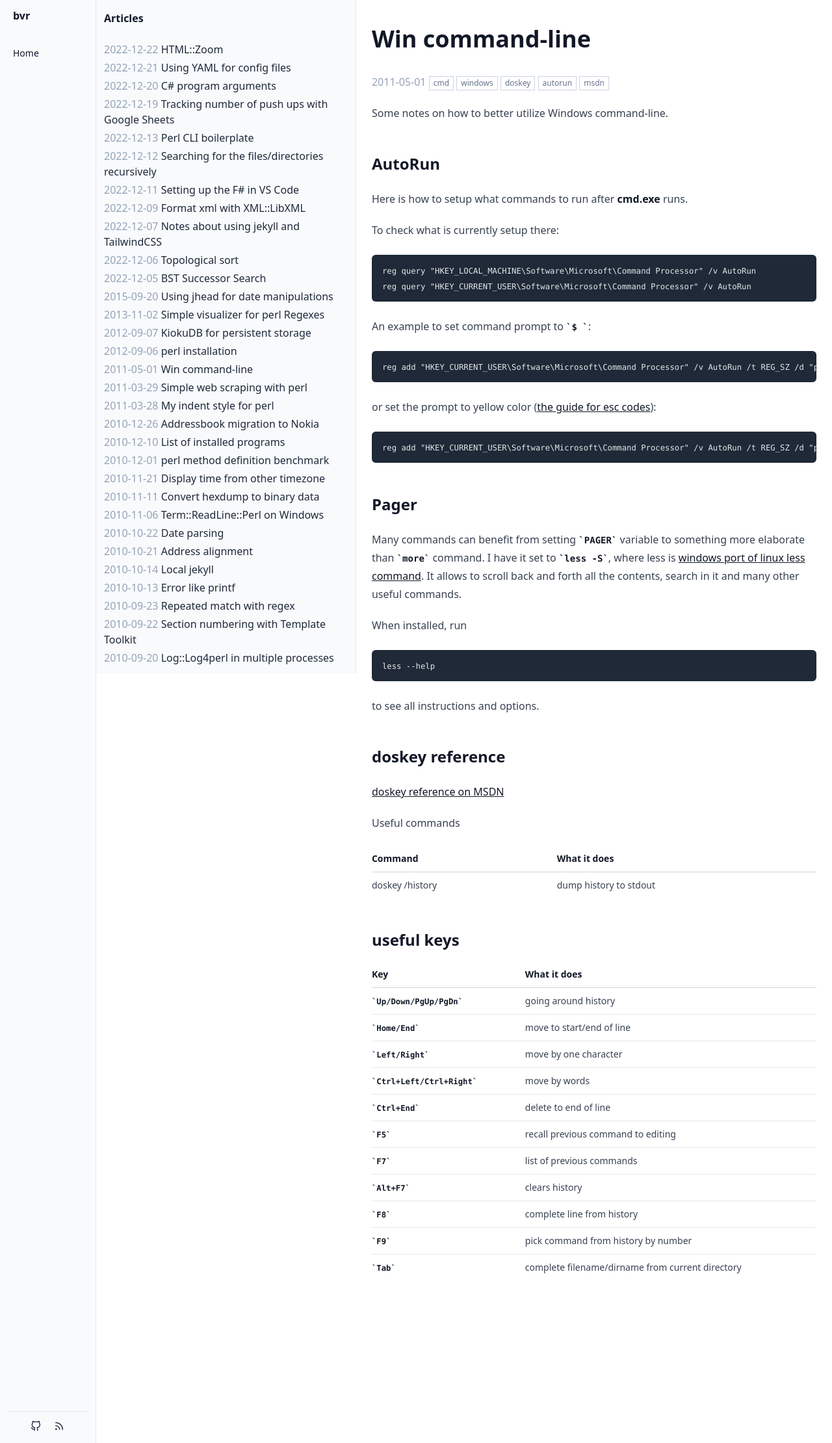
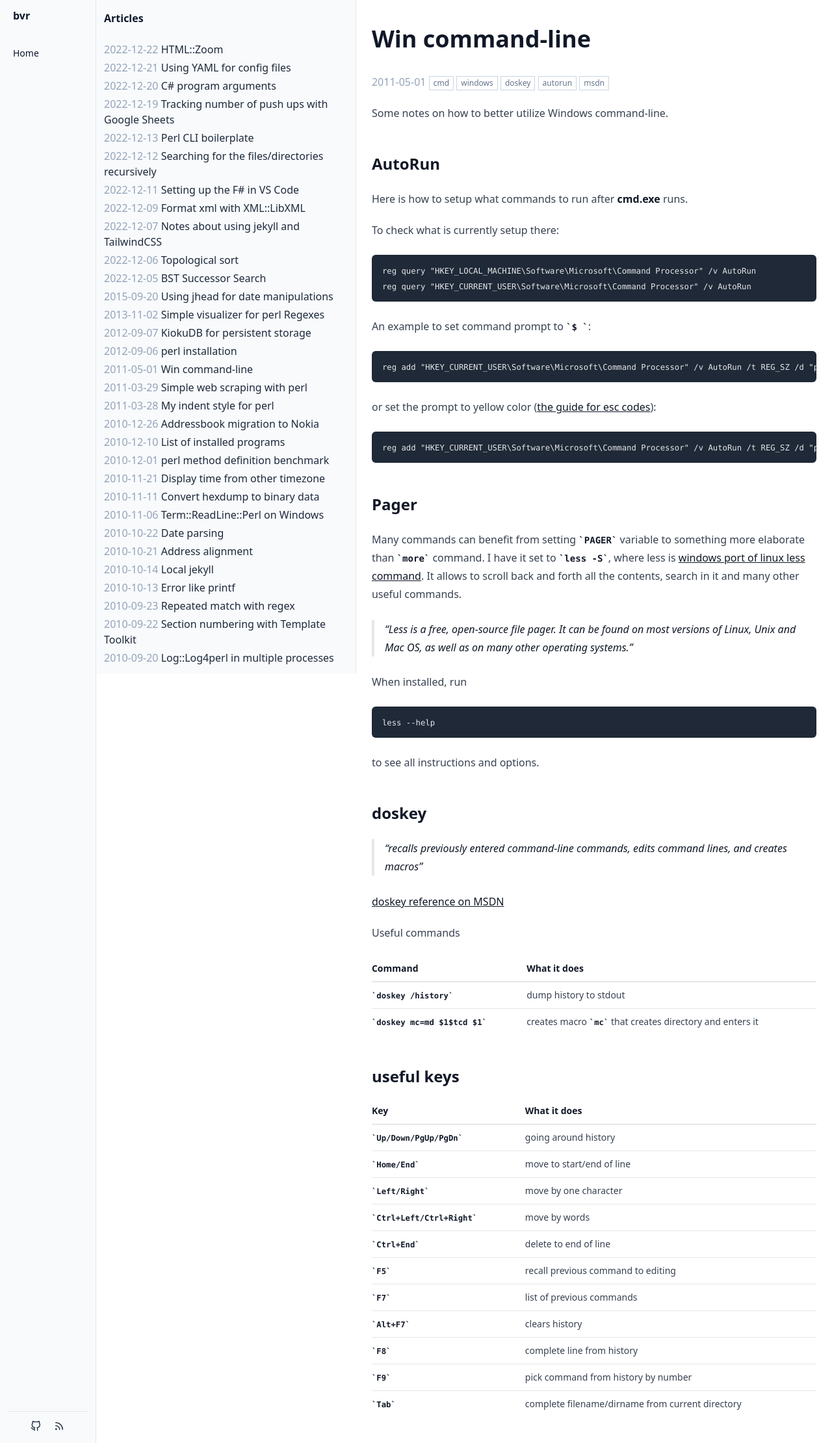
Before and after one commit to bvr/bvr.github.io, a Jekyll site: the page built from _posts/2011-05-01-doskey.md, in a window 1280 px wide. Shown: the whole page at 65% size. Built offline with Jekyll 4.4.1, drawn with Linux system fonts in a browser that asks for light colours.

Commit message:
Updates to cmd

```diff
--- a/_posts/2011-05-01-doskey.md
+++ b/_posts/2011-05-01-doskey.md
@@ -33,21 +33,26 @@ Many commands can benefit from setting `PAGER` variable to something more elabor
 set to `less -S`, where less is [windows port of linux less command][3]. It allows to scroll back and forth all the
 contents, search in it and many other useful commands.
 
+> Less is a free, open-source file pager. It can be found on most versions of Linux, Unix and Mac OS, as well as on many other operating systems.
+
 When installed, run
 
     less --help
 
 to see all instructions and options.
 
-## doskey reference
+## doskey
+
+> recalls previously entered command-line commands, edits command lines, and creates macros
 
 [doskey reference on MSDN][2]
 
 Useful commands
 
-Command                | What it does
------------------------|--------------------------
-doskey /history        | dump history to stdout
+Command                  | What it does
+-----------------------  |--------------------------
+`doskey /history`        | dump history to stdout
+`doskey mc=md $1$tcd $1` | creates macro `mc` that creates directory and enters it
 
 ## useful keys
 
@@ -66,5 +71,5 @@ Key                    | What it does
 `Tab`                  | complete filename/dirname from current directory
 
 [1]: https://ss64.com/nt/syntax-ansi.html
-[2]: http://www.microsoft.com/resources/documentation/windows/xp/all/proddocs/en-us/doskey.mspx?mfr=true
+[2]: https://learn.microsoft.com/en-us/windows-server/administration/windows-commands/doskey
 [3]: https://gnuwin32.sourceforge.net/packages/less.htm
```
